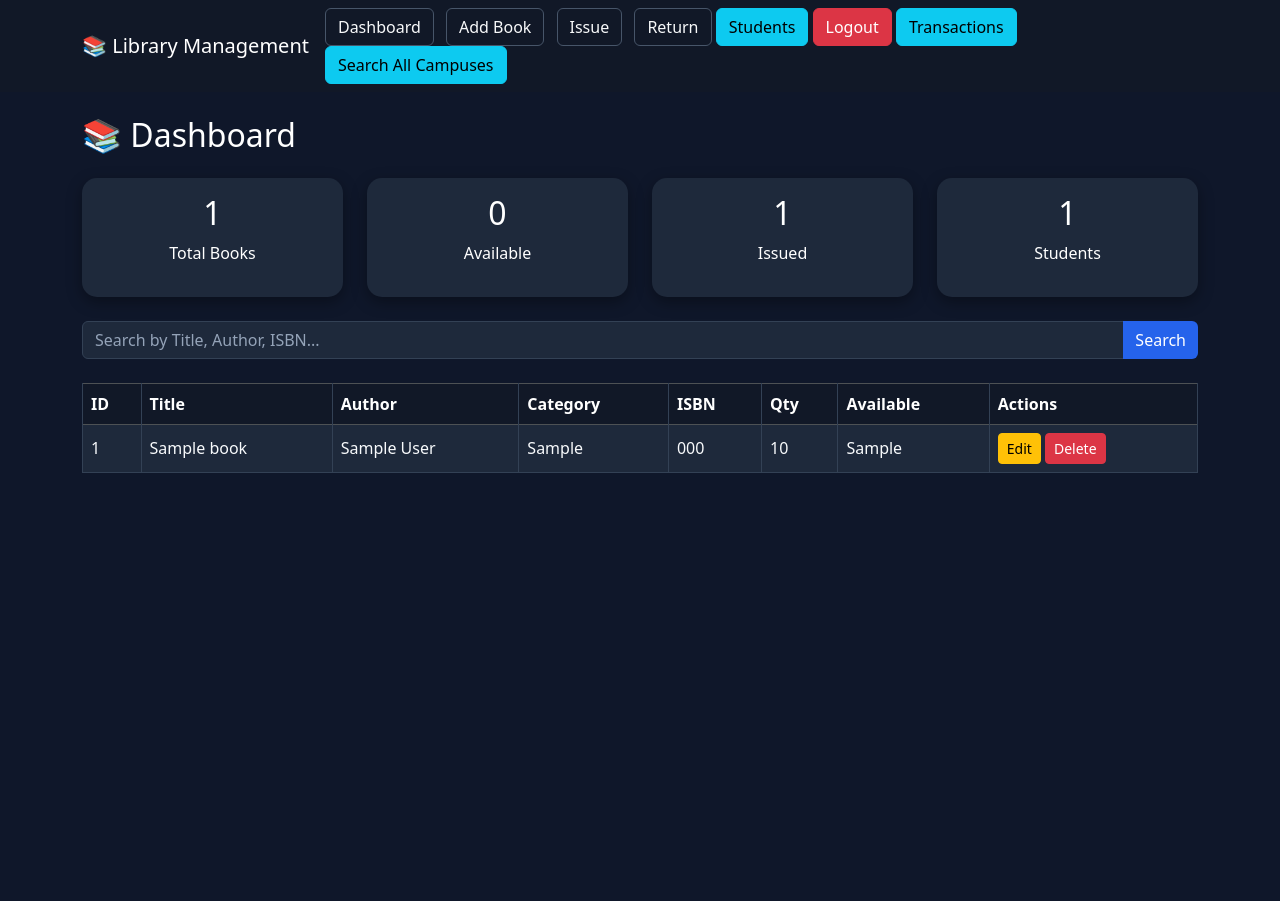
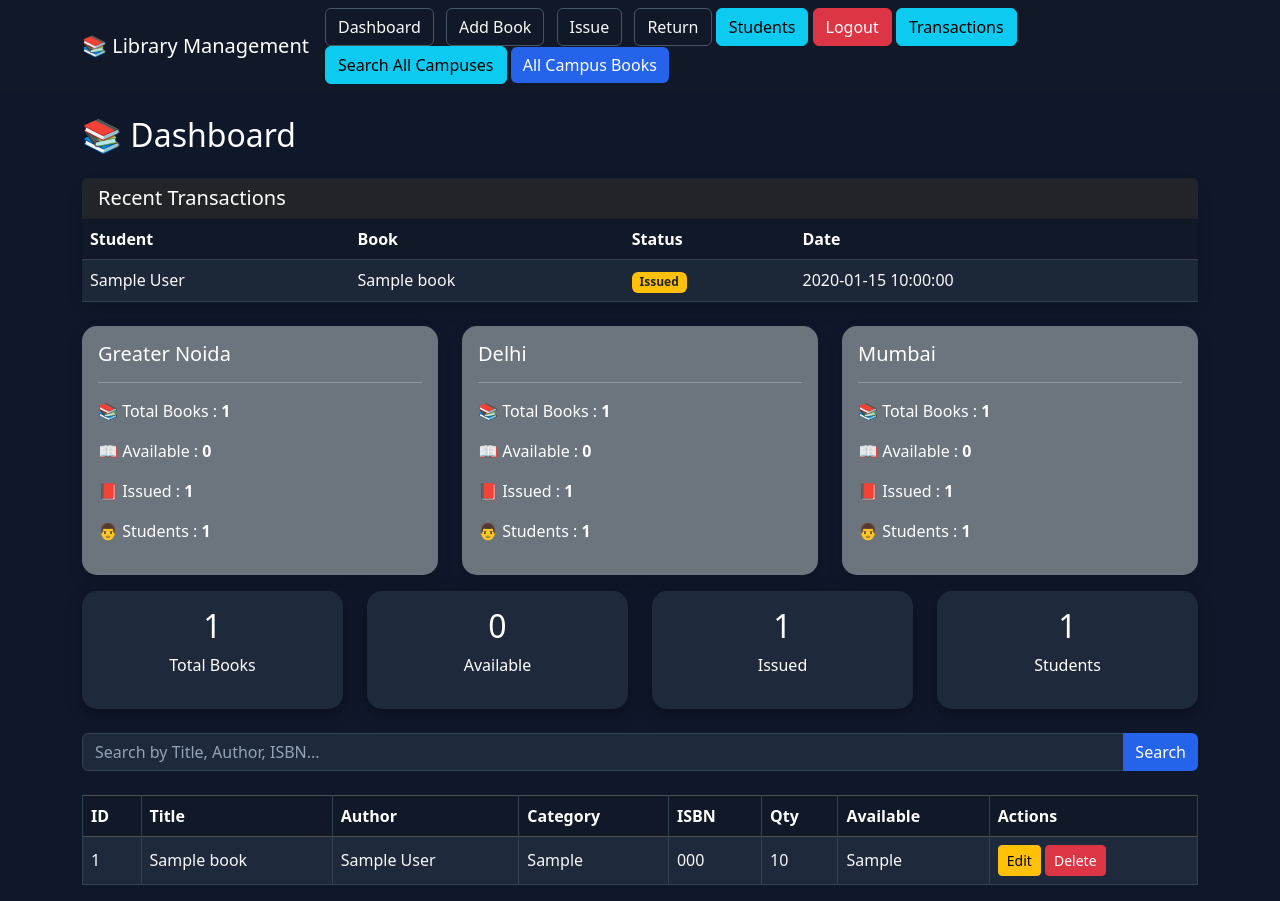
Before and after one commit to Samsaha98/library-management-system, a Flask app: page / in a window 1280 px wide. Before the commit the page ends 473 px from the top, so only its background shows below. Run offline with Flask 3, Linux system fonts and the light colour scheme; the visitor is signed in with stand-in values (Sample User, id 1); tables that the repository leaves empty or names only in its code hold one stand-in row (values such as "Sample post").

Commit message:
Fixed dashboard indentation and updated project state

```diff
--- a/app.py
+++ b/app.py
@@ -5,7 +5,8 @@ from config import (
     get_connection,
     get_noida_connection,
     get_delhi_connection,
-    get_mumbai_connection
+    get_mumbai_connection,
+    get_campus_connection
 )
 
 app = Flask(__name__)
@@ -84,6 +85,8 @@ def index():
 
     search = request.args.get("search", "")
 
+    # ---------------- Main Database ---------------- #
+
     conn = get_connection()
     cursor = conn.cursor()
 
@@ -101,7 +104,10 @@ def index():
     """)
     issued_books = cursor.fetchone()["issued"]
 
-    cursor.execute("SELECT COUNT(*) AS students FROM students")
+    cursor.execute("""
+        SELECT COUNT(*) AS students
+        FROM students
+    """)
     total_students = cursor.fetchone()["students"]
 
     # Search
@@ -123,12 +129,81 @@ def index():
 
     else:
 
-        cursor.execute("SELECT * FROM books")
+        cursor.execute("""
+            SELECT *
+            FROM books
+        """)
 
     books = cursor.fetchall()
+    # Recent Transactions
+    cursor.execute("""
+        SELECT
+            students.name,
+            books.title,
+            issued_books.status,
+            issued_books.issue_date
+        FROM issued_books
+        JOIN students ON students.id = issued_books.student_id
+        JOIN books ON books.id = issued_books.book_id
+        ORDER BY issued_books.id DESC
+        LIMIT 5
+    """)
+
+    recent_transactions = cursor.fetchall()
 
     cursor.close()
     conn.close()
+
+    # ---------------- Campus Statistics ---------------- #
+
+    campuses = [
+        ("Greater Noida", get_noida_connection),
+        ("Delhi", get_delhi_connection),
+        ("Mumbai", get_mumbai_connection)
+    ]
+
+    campus_stats = []
+
+    for campus_name, connection_function in campuses:
+
+        conn = connection_function()
+        cursor = conn.cursor()
+
+        # Total Books
+        cursor.execute("SELECT COUNT(*) AS total FROM books")
+        total = cursor.fetchone()["total"]
+
+        # Available Copies
+        cursor.execute("SELECT SUM(available) AS available FROM books")
+        available = cursor.fetchone()["available"] or 0
+
+        # Issued Books
+        cursor.execute("""
+            SELECT COUNT(*) AS issued
+            FROM issued_books
+            WHERE status='Issued'
+        """)
+        issued = cursor.fetchone()["issued"]
+
+        # Students
+        cursor.execute("""
+            SELECT COUNT(*) AS students
+            FROM students
+        """)
+        students = cursor.fetchone()["students"]
+
+        campus_stats.append({
+            "campus": campus_name,
+            "books": total,
+            "available": available,
+            "issued": issued,
+            "students": students
+        })
+
+        cursor.close()
+        conn.close()
+
+    # ---------------- Dashboard ---------------- #
 
     return render_template(
         "index.html",
@@ -137,7 +212,9 @@ def index():
         total_books=total_books,
         available_books=available_books,
         issued_books=issued_books,
-        total_students=total_students
+        total_students=total_students,
+        campus_stats=campus_stats,
+        recent_transactions=recent_transactions
     )
 # ---------------- ADD BOOK ---------------- #
 
@@ -248,40 +325,95 @@ def edit_book(id):
 @app.route("/issue", methods=["GET", "POST"])
 @login_required
 def issue_book():
-    conn = get_connection()
+
+    # Default campus
+    campus = request.args.get("campus", "noida")
+
+    # Select database connection
+    if campus == "noida":
+        conn = get_noida_connection()
+    elif campus == "delhi":
+        conn = get_delhi_connection()
+    else:
+        conn = get_mumbai_connection()
+
     cursor = conn.cursor()
 
+    # ---------------- POST ---------------- #
     if request.method == "POST":
+
+        campus = request.form["campus"]
+
+        # Close old connection
+        cursor.close()
+        conn.close()
+
+        # Reconnect according to selected campus
+        if campus == "noida":
+            conn = get_noida_connection()
+        elif campus == "delhi":
+            conn = get_delhi_connection()
+        else:
+            conn = get_mumbai_connection()
+
+        cursor = conn.cursor()
+
         student_id = request.form["student_id"]
         book_id = request.form["book_id"]
         issue_date = request.form["issue_date"]
         due_date = request.form["due_date"]
 
-        # Issue book entry
-        cursor.execute("""
-            INSERT INTO issued_books
-            (student_id, book_id, issue_date, due_date, status)
-            VALUES (%s, %s, %s, %s, 'Issued')
-        """, (student_id, book_id, issue_date, due_date))
+        # Check availability
+        cursor.execute(
+            "SELECT available FROM books WHERE id=%s",
+            (book_id,)
+        )
 
-        # Reduce available books
-        cursor.execute("""
-            UPDATE books
-            SET available = available - 1
-            WHERE id = %s
-        """, (book_id,))
+        book = cursor.fetchone()
 
-        conn.commit()
+        if book and book["available"] > 0:
+
+            # Issue book
+            cursor.execute("""
+                INSERT INTO issued_books
+                (student_id, book_id, issue_date, due_date, status)
+                VALUES (%s, %s, %s, %s, 'Issued')
+            """, (
+                student_id,
+                book_id,
+                issue_date,
+                due_date
+            ))
+
+            # Reduce stock
+            cursor.execute("""
+                UPDATE books
+                SET available = available - 1
+                WHERE id=%s
+            """, (book_id,))
+
+            conn.commit()
+
         cursor.close()
         conn.close()
 
-        return redirect("/")
+        return redirect("/issue?campus=" + campus)
 
-    # GET request
-    cursor.execute("SELECT id, name FROM students")
+    # ---------------- GET ---------------- #
+
+    cursor.execute("""
+        SELECT id, name
+        FROM students
+        ORDER BY name
+    """)
     students = cursor.fetchall()
 
-    cursor.execute("SELECT id, title FROM books WHERE available > 0")
+    cursor.execute("""
+        SELECT id, title
+        FROM books
+        WHERE available > 0
+        ORDER BY title
+    """)
     books = cursor.fetchall()
 
     cursor.close()
@@ -290,7 +422,8 @@ def issue_book():
     return render_template(
         "issue_book.html",
         students=students,
-        books=books
+        books=books,
+        campus=campus
     )
 # ---------------- RETURN BOOK ---------------- #
 
@@ -654,7 +787,46 @@ def all_campus():
         "all_campus.html",
         results=results
     )
+# ---------------- ALL CAMPUS BOOKS ---------------- #
+@app.route("/all-campus-books")
+@login_required
+def all_campus_books():
 
+    campuses = [
+        ("Greater Noida", get_noida_connection),
+        ("Delhi", get_delhi_connection),
+        ("Mumbai", get_mumbai_connection)
+    ]
+
+    books = []
+
+    for campus_name, connection_function in campuses:
+
+        conn = connection_function()
+        cursor = conn.cursor()
+
+        cursor.execute("""
+            SELECT
+                id,
+                title,
+                author,
+                available
+            FROM books
+        """)
+
+        rows = cursor.fetchall()
+
+        for row in rows:
+            row["campus"] = campus_name
+            books.append(row)
+
+        cursor.close()
+        conn.close()
+
+    return render_template(
+        "all_campus_books.html",
+        books=books
+    )
 # ---------------- RUN APP ---------------- #
 
 if __name__ == "__main__":
--- a/config.py
+++ b/config.py
@@ -33,3 +33,19 @@ def get_mumbai_connection():
     config = DB_CONFIG.copy()
     config["database"] = "library_mumbai"
     return pymysql.connect(**config)
+# ---------- Campus Helper ----------
+def get_campus_connection(campus):
+
+    campus = campus.lower()
+
+    if campus == "noida":
+        return get_noida_connection()
+
+    elif campus == "delhi":
+        return get_delhi_connection()
+
+    elif campus == "mumbai":
+        return get_mumbai_connection()
+
+    else:
+        return get_noida_connection()
--- a/templates/base.html
+++ b/templates/base.html
@@ -68,6 +68,9 @@ Return
 <a href="/all-campus" class="btn btn-info">
  Search All Campuses
 </a>
+<a href="/all-campus-books" class="btn btn-primary">
+     All Campus Books
+</a>
 </div>
 
 </div>
--- a/templates/index.html
+++ b/templates/index.html
@@ -5,6 +5,98 @@
 <h2 class="mb-4">
     📚 Dashboard
 </h2>
+<div class="card mt-4 shadow">
+    <div class="card-header bg-dark text-white">
+        <h5 class="mb-0">Recent Transactions</h5>
+    </div>
+
+    <div class="card-body p-0">
+
+        <table class="table table-striped table-hover mb-0">
+
+            <thead class="table-dark">
+
+                <tr>
+                    <th>Student</th>
+                    <th>Book</th>
+                    <th>Status</th>
+                    <th>Date</th>
+                </tr>
+
+            </thead>
+
+            <tbody>
+
+            {% for row in recent_transactions %}
+
+                <tr>
+
+                    <td>{{ row.name }}</td>
+
+                    <td>{{ row.title }}</td>
+
+                    <td>
+
+                        {% if row.status=="Issued" %}
+                            <span class="badge bg-warning text-dark">
+                                Issued
+                            </span>
+                        {% else %}
+                            <span class="badge bg-success">
+                                Returned
+                            </span>
+                        {% endif %}
+
+                    </td>
+
+                    <td>{{ row.issue_date }}</td>
+
+                </tr>
+
+            {% endfor %}
+
+            </tbody>
+
+        </table>
+
+    </div>
+
+</div>
+<div class="row mt-4">
+
+{% for campus in campus_stats %}
+
+<div class="col-md-4 mb-3">
+
+<div class="card bg-secondary text-white shadow">
+
+<div class="card-body">
+
+<h5>{{ campus.campus }}</h5>
+
+<hr>
+
+<p>📚 Total Books :
+<b>{{ campus.books }}</b></p>
+
+<p>📖 Available :
+<b>{{ campus.available }}</b></p>
+
+<p>📕 Issued :
+<b>{{ campus.issued }}</b></p>
+
+<p>👨 Students :
+<b>{{ campus.students }}</b></p>
+
+</div>
+
+</div>
+
+</div>
+
+{% endfor %}
+
+</div>
 
 <div class="row mb-4">
 
```
Also changed, not shown: templates/all_campus_books.html (added, +94 -0 lines), templates/issue_book.html (+101 -15 lines), templates/return_book.html (+66 -9 lines).
